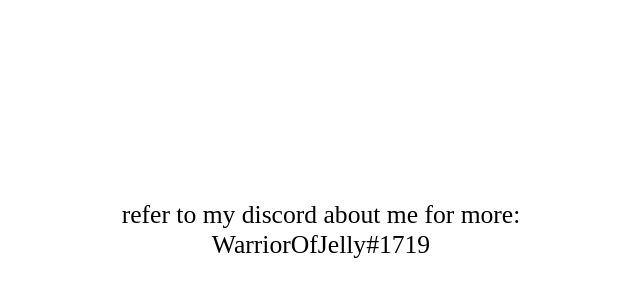
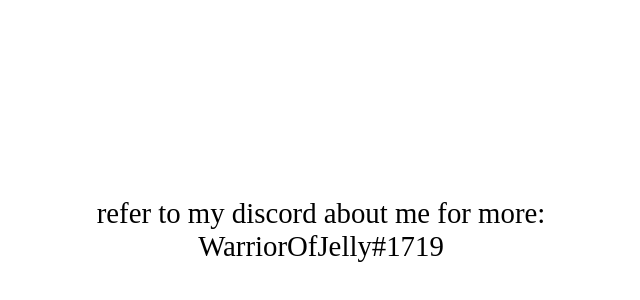
Before and after one commit to WOJelly/wojelly.github.io, a plain HTML site: page index.html in a window 1280 px wide. Shown: the part 170-470 px from the top of the page, without its empty margins (319-959 px from the left). Drawn offline with Linux system fonts and the light colour scheme; a web font is replaced by a local one.

Commit message:
i said stop reading my commits
i should be doing homework rn

```diff
--- a/index_files/style.css
+++ b/index_files/style.css
@@ -13,7 +13,7 @@
 
 div {
   height: auto;
-  font-size: 2vw;
+  font-size: calc(2vh + 1vw);
 }
 
 a {
```
